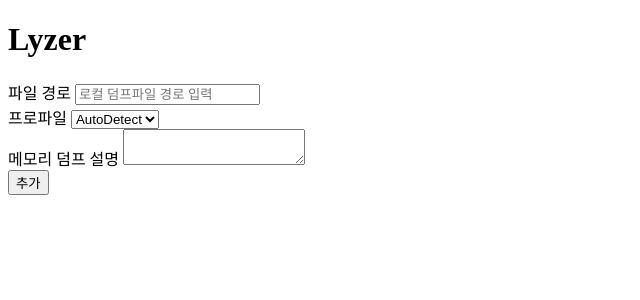
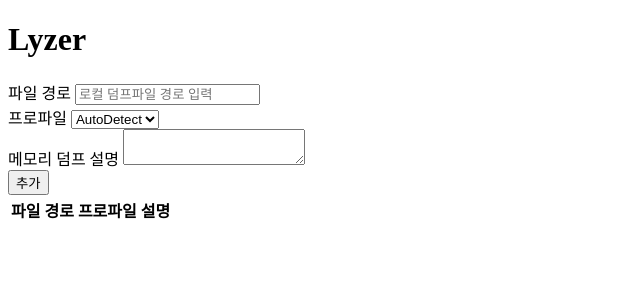
Before and after one commit to neplyudof/lyzer, a Django app: page / in a window 1280 px wide. Shown: the top 300 px of the page, without its empty margins (0-640 px from the left). Run offline with Django 3.2, Linux system fonts and the light colour scheme; data that the repository does not hold is empty.

Commit message:
덤프 리스트 테이블 헤드 추가

```diff
--- a/memsis/templates/index.html
+++ b/memsis/templates/index.html
@@ -30,6 +30,13 @@
 </form>
 
 <table id="id_dump_list">
+    <thead>
+        <tr>
+            <th>파일 경로</th>
+            <th>프로파일</th>
+            <th>설명</th>
+        </tr>
+    </thead>
     {% for info in dump_list %}
         <tr>
             <td>{{ forloop.counter }}</td>
```
Also changed, not shown: functional-test.py (+11 -2 lines).
